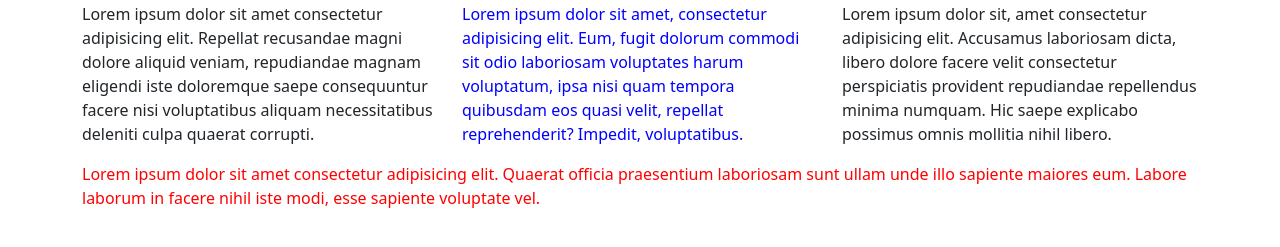
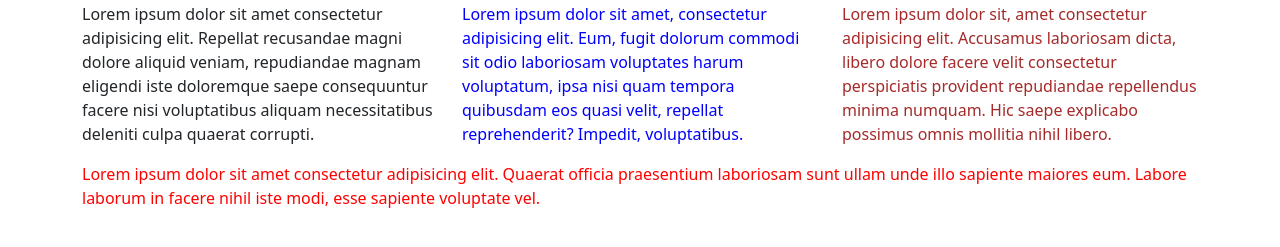
Before and after one commit to jorgegomezcarrillo/practicas-git, a plain HTML site: page index.html in a window 1280 px wide. Shown: the part 113-360 px from the top of the page. Drawn offline with nearby package versions, Linux system fonts and the light colour scheme.

Commit message:
feat: adding color

```diff
--- a/index.html
+++ b/index.html
@@ -46,7 +46,7 @@
       </div>
 
       <div class="col">
-        <p>
+        <p style="color: brown">
           Lorem ipsum dolor sit, amet consectetur adipisicing elit. Accusamus laboriosam dicta, libero dolore facere velit
           consectetur perspiciatis provident repudiandae repellendus minima numquam. Hic saepe explicabo possimus omnis mollitia
           nihil libero.
```
